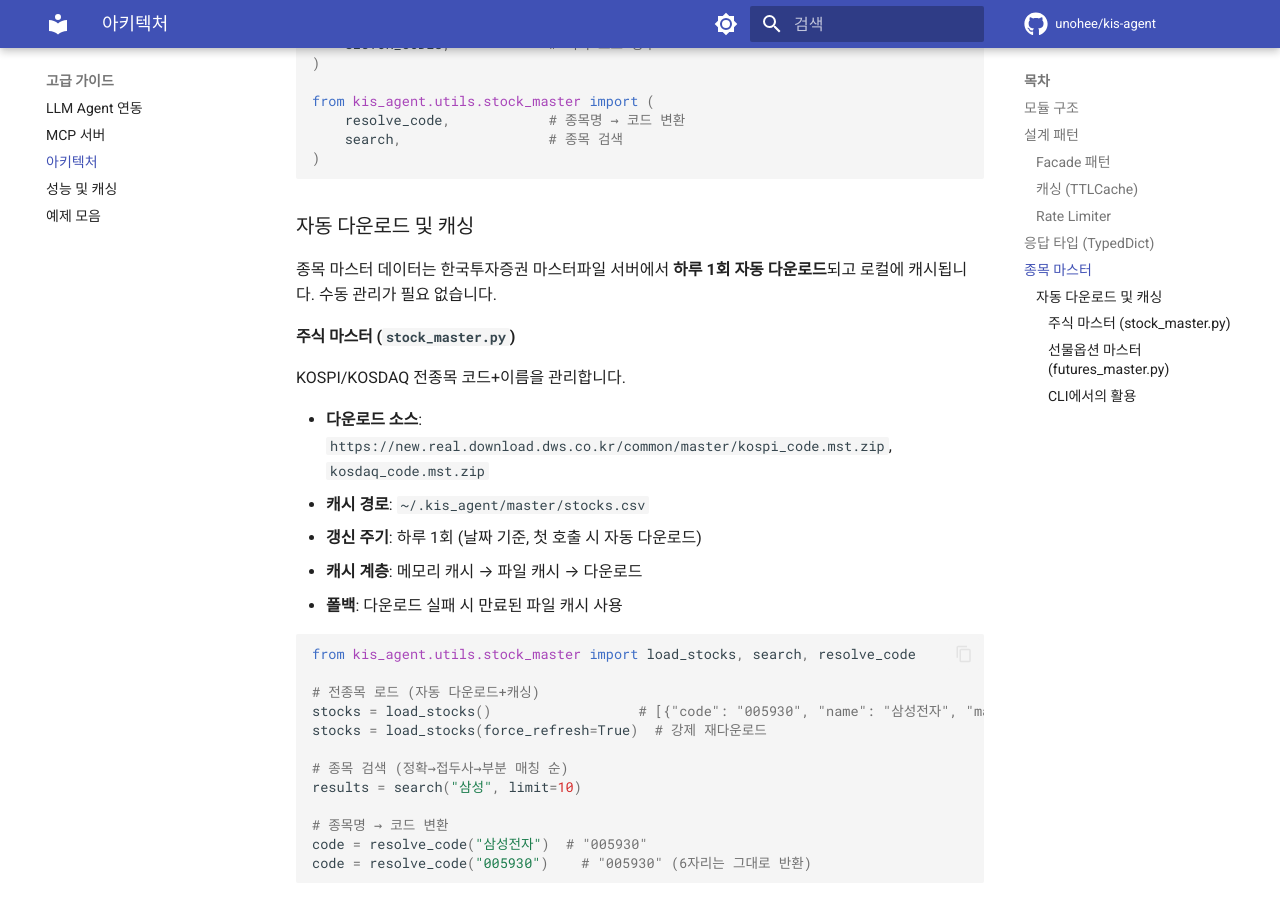
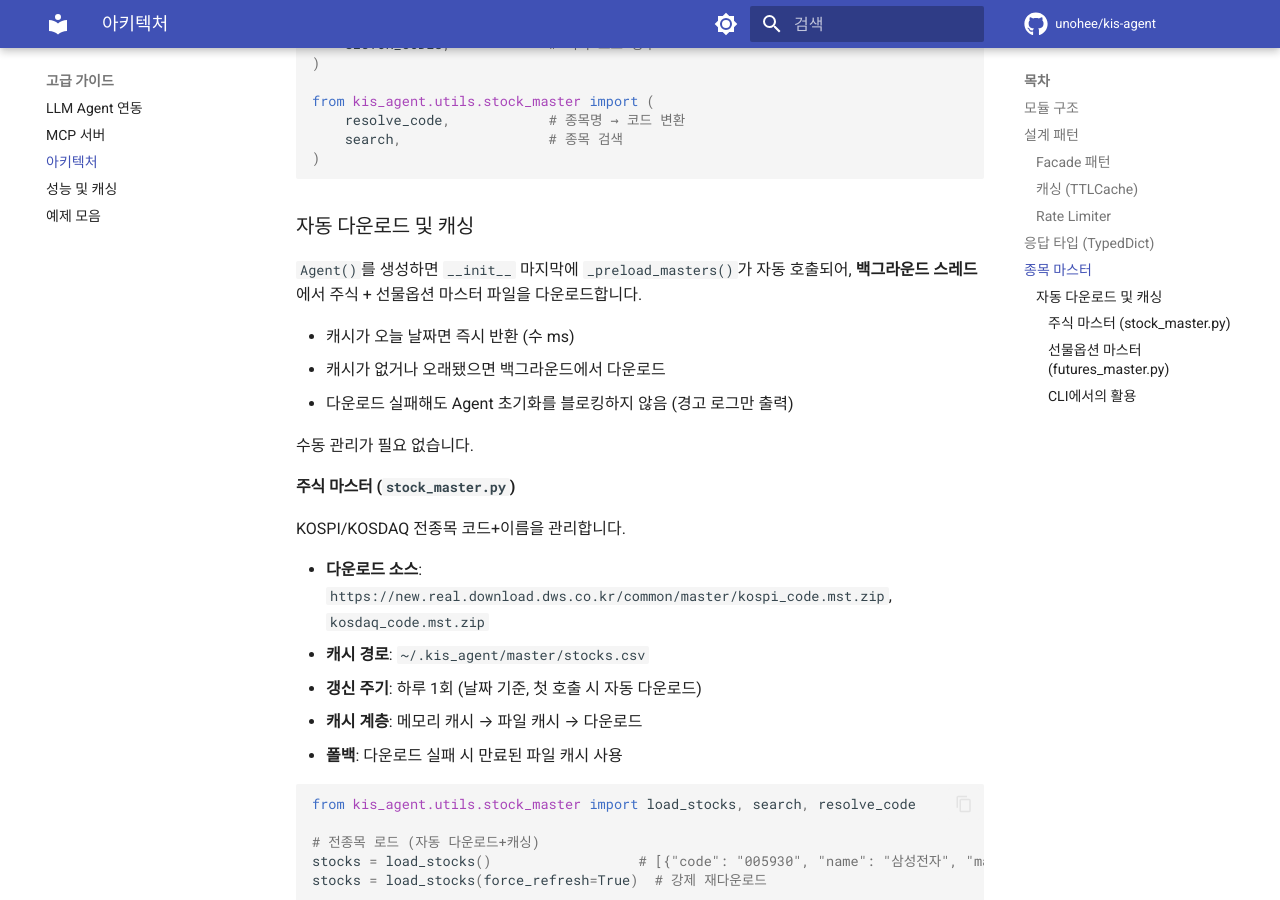
Before and after one commit to unohee/kis-agent, an MkDocs documentation site: the page built from docs/advanced/architecture.md, in a window 1280 px wide and 900 px high, scrolled down 3342 px. Built offline with MkDocs 1.6.1 and Material for MkDocs 9.7.7, drawn with Linux system fonts in a browser that asks for light colours; comment, search, counter and statistics services are not loaded.

Commit message:
docs(architecture): clarify master auto-download on Agent init

```diff
--- a/docs/advanced/architecture.md
+++ b/docs/advanced/architecture.md
@@ -155,7 +155,13 @@ from kis_agent.utils.stock_master import (
 
 ### 자동 다운로드 및 캐싱
 
-종목 마스터 데이터는 한국투자증권 마스터파일 서버에서 **하루 1회 자동 다운로드**되고 로컬에 캐시됩니다. 수동 관리가 필요 없습니다.
+`Agent()`를 생성하면 `__init__` 마지막에 `_preload_masters()`가 자동 호출되어, **백그라운드 스레드**에서 주식 + 선물옵션 마스터 파일을 다운로드합니다.
+
+- 캐시가 오늘 날짜면 즉시 반환 (수 ms)
+- 캐시가 없거나 오래됐으면 백그라운드에서 다운로드
+- 다운로드 실패해도 Agent 초기화를 블로킹하지 않음 (경고 로그만 출력)
+
+수동 관리가 필요 없습니다.
 
 #### 주식 마스터 (`stock_master.py`)
 
```
